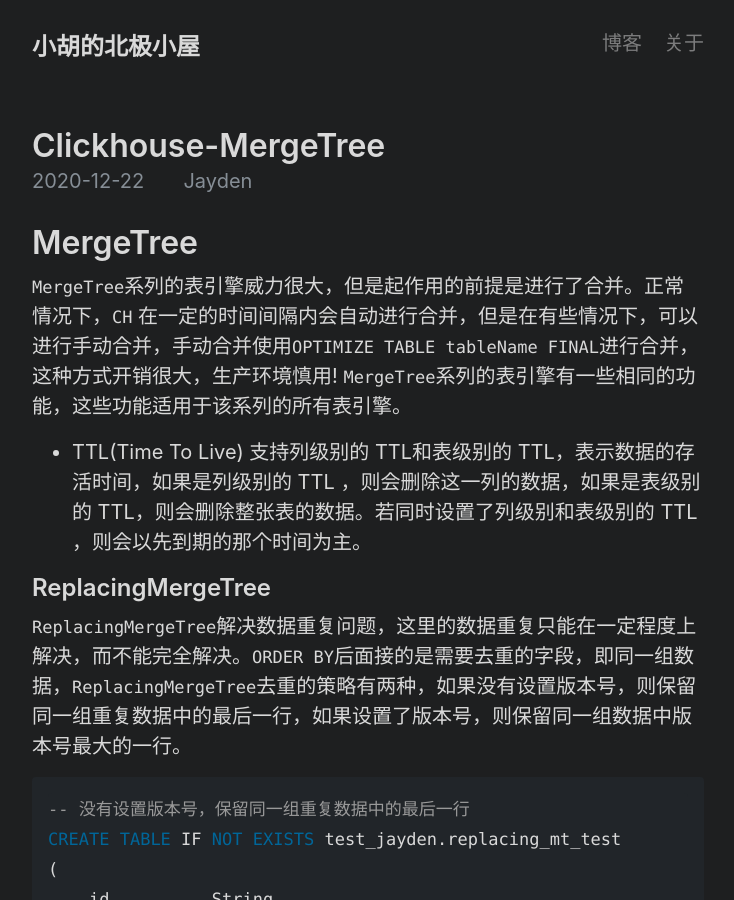
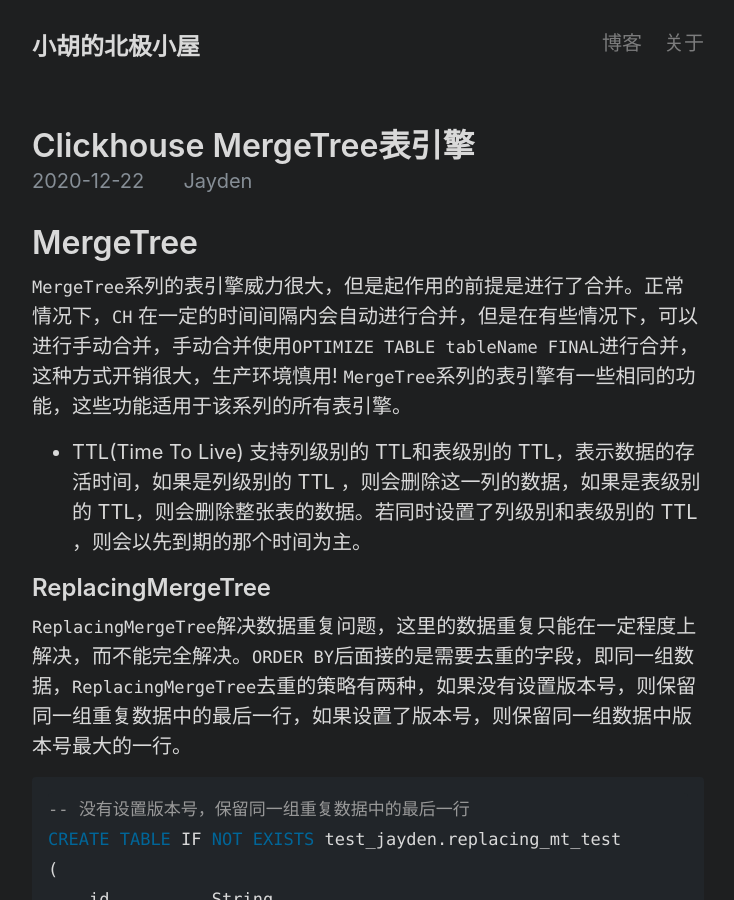
Before and after one commit to HuJie-Coder/HuJie-Coder.github.io, a Jekyll site: the page built from _posts/2020-12-22-Clickhoue MergeTree表引擎.md, in a window 1280 px wide and 900 px high. Shown: the whole window, without its empty margins (272-1006 px from the left). Built offline with Jekyll 4.4.1, drawn with Linux system fonts in a browser that asks for light colours.

Commit message:
update:更新CH title

````diff
--- a/_posts/2020-12-22-Clickhoue MergeTree表引擎.md
+++ b/_posts/2020-12-22-Clickhoue MergeTree表引擎.md
@@ -1,6 +1,6 @@
 ---
 layout: post
-title: Clickhouse-MergeTree
+title: Clickhouse MergeTree表引擎
 ---
 # MergeTree
 ```MergeTree```系列的表引擎威力很大，但是起作用的前提是进行了合并。正常情况下，```CH``` 在一定的时间间隔内会自动进行合并，但是在有些情况下，可以进行手动合并，手动合并使用```OPTIMIZE TABLE tableName FINAL```进行合并，这种方式开销很大，生产环境慎用! ```MergeTree```系列的表引擎有一些相同的功能，这些功能适用于该系列的所有表引擎。
````
